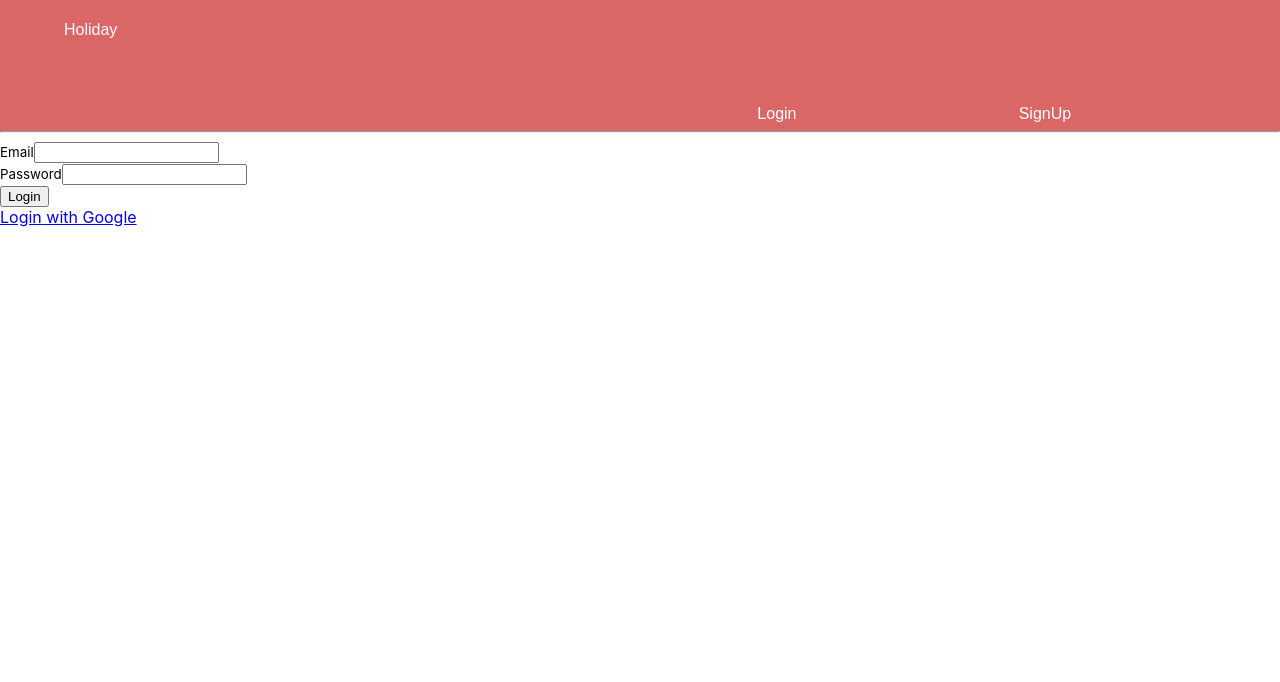
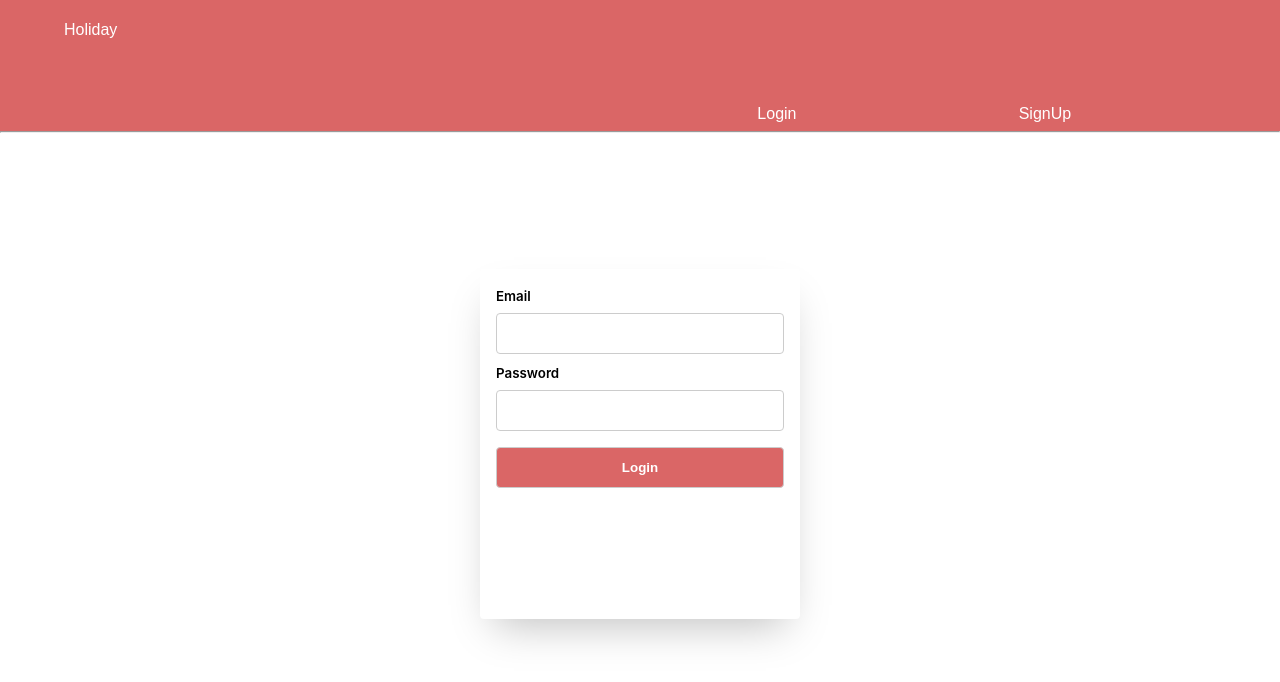
Before and after one commit to HuDarren/Holiday-FN, a React (Create React App) app: page /login in a window 1280 px wide. Shown: the top 682 px of the page. Built offline with nearby package versions, Linux system fonts and the light colour scheme; no server answers.

Commit message:
update css for login page

```diff
--- a/src/components/LoginPage/auth-form.js
+++ b/src/components/LoginPage/auth-form.js
@@ -2,31 +2,55 @@ import React from "react";
 import { connect } from "react-redux";
 import PropTypes from "prop-types";
 import { auth } from "../../store/index";
+import "./auth-z.css"
 
 const AuthForm = (props) => {
   const { name, displayName, handleSubmit, error } = props;
 
   return (
-    <div>
-      <form onSubmit={handleSubmit} name={name}>
-        <div>
-          <label htmlFor="email">
+    <div
+    className="form-container"
+    >
+      <div
+      className="form-contentA"
+      >
+      <form
+       className="form-content"
+      onSubmit={handleSubmit} name={name}>
+        <div
+        className="form-email"
+        >
+          <label
+          className="form-label"
+          htmlFor="email">
             <small>Email</small>
           </label>
-          <input name="email" type="text" />
+          <input
+          className="form-input"
+          name="email" type="text" />
+        </div>
+        <div
+        className="form-password"
+        >
+          <label
+          className="form-label"
+          htmlFor="password">
+            <small>Password</small>
+          </label>
+          <input
+          className="form-input"
+          name="password" type="password" />
         </div>
         <div>
-          <label htmlFor="password">
-            <small>Password</small>
-          </label>
-          <input name="password" type="password" />
-        </div>
-        <div>
-          <button type="submit">{displayName}</button>
+          <button
+
+          className="form-button"
+          type="submit">{displayName}</button>
         </div>
         {error && error.response && <div> {error.response.data} </div>}
       </form>
-      <a href="/auth/google">{displayName} with Google</a>
+      {/* <a href="/auth/google">{displayName} with Google</a> */}
+    </div>
     </div>
   );
 };
--- /dev/null
+++ b/src/components/LoginPage/auth-z.css
@@ -0,0 +1,57 @@
+.form-container {
+  display: flex;
+  justify-content: center;
+}
+
+.form-contentA {
+  background-color: white;
+  border-radius: 0.25rem;
+  box-shadow: 0 20px 40px -14px rgba(0, 0, 0, 0.25);
+  display: flex;
+  flex-direction: column;
+  overflow: hidden;
+  width: 320px;
+  height: 350px;
+  margin-top: 10%;
+}
+
+.form-content {
+  display: flex;
+  flex-direction: column;
+  margin-left: 5%;
+  margin-right: 5%;
+  width: 90%;
+  margin-top: 5%;
+}
+
+.form-email {
+}
+
+.form-label {
+  font-weight: 600;
+}
+
+.form-input {
+  margin-bottom: 15%;
+  width: 100%;
+  padding: 12px 20px;
+  margin: 8px 0;
+  display: inline-block;
+  border: 1px solid #ccc;
+  border-radius: 4px;
+  box-sizing: border-box;
+}
+
+.form-button {
+  margin-bottom: 15%;
+  width: 100%;
+  padding: 12px 20px;
+  margin: 8px 0;
+  display: inline-block;
+  border: 1px solid #ccc;
+  border-radius: 4px;
+  box-sizing: border-box;
+  background-color: rgb(218, 102, 102);
+  color: white;
+  font-weight: 700;
+}
```
